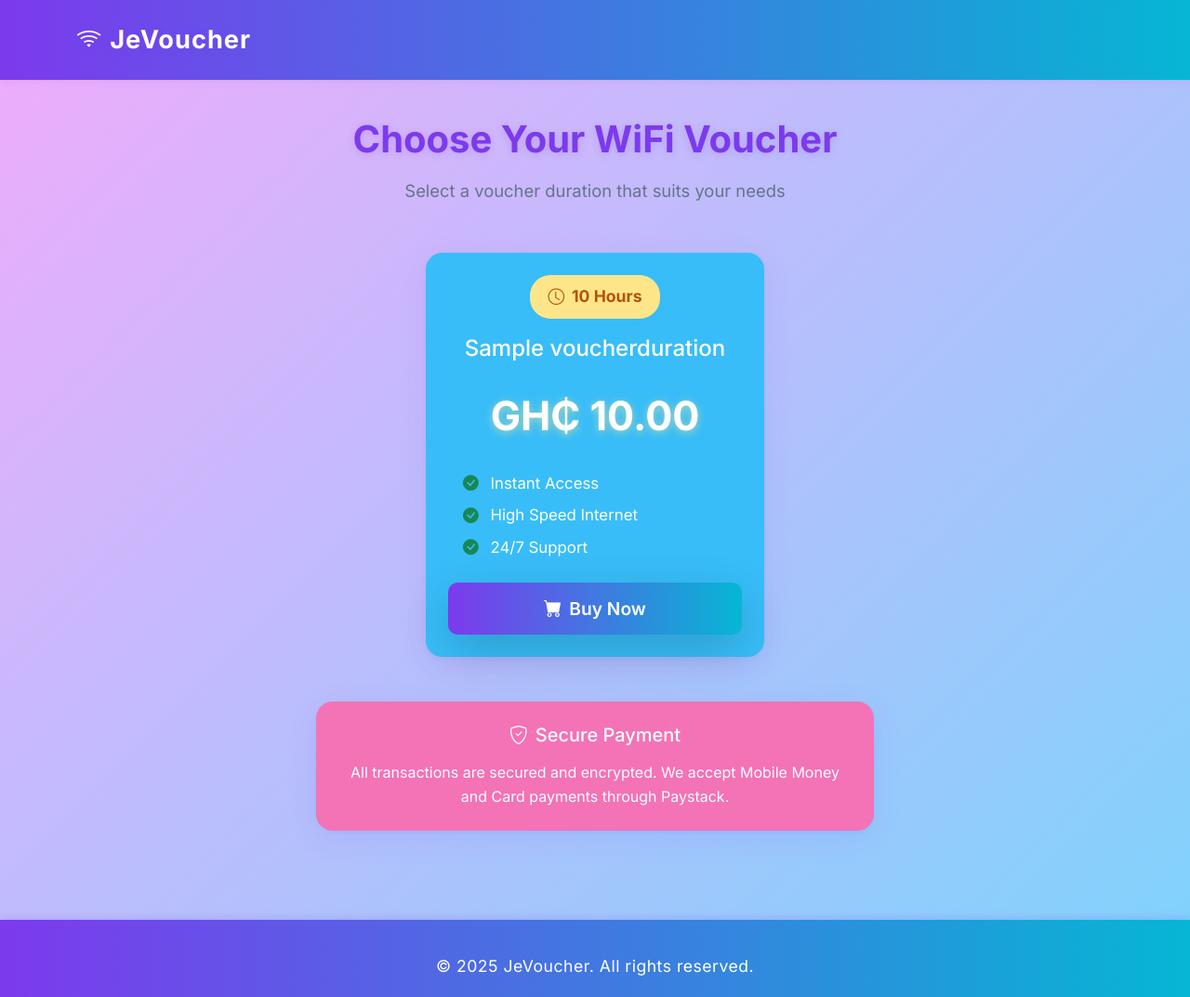
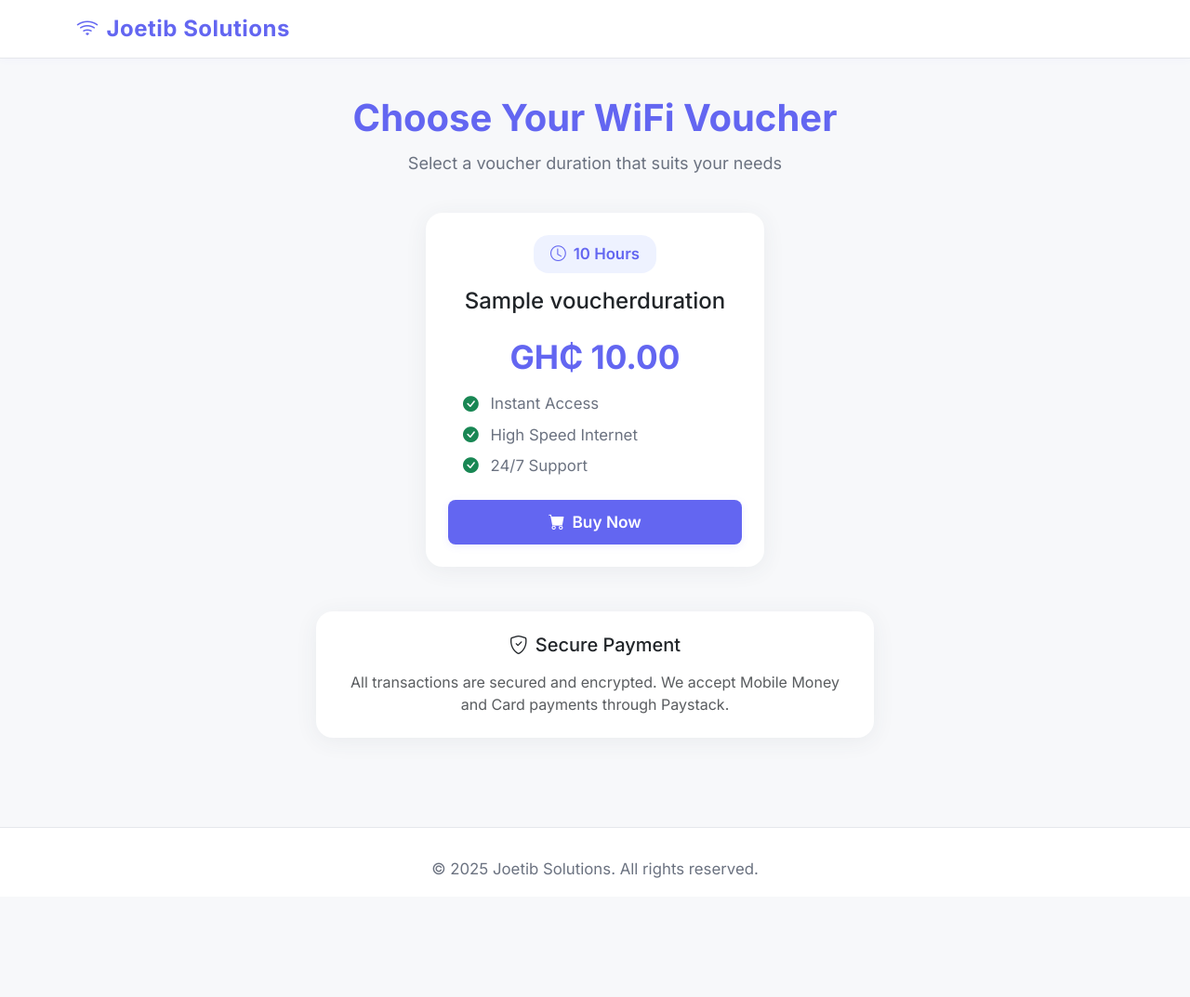
Before and after one commit to Joetib/jevoucher, a Django app: page /sales/ in a window 1280 px wide. Shown: the whole page at 93% size. After the commit the page ends 945 px from the top, so only its background shows below. Run offline with Django 5.2, Linux system fonts and the light colour scheme; tables that the repository leaves empty hold one stand-in row (values such as "Sample post"); some libraries are stand-ins or nearby versions.

```diff
--- a/sales/templates/sales/base.html
+++ b/sales/templates/sales/base.html
@@ -4,177 +4,161 @@
 <head>
     <meta charset="UTF-8">
     <meta name="viewport" content="width=device-width, initial-scale=1.0">
-    <title>{% block title %}JeVoucher - WiFi Vouchers{% endblock %}</title>
+    <title>{% block title %}Joetib Solutions - WiFi Vouchers{% endblock %}</title>
     <!-- Bootstrap CSS -->
     <link href="https://cdn.jsdelivr.net/npm/bootstrap@5.3.0/dist/css/bootstrap.min.css" rel="stylesheet">
     <!-- Bootstrap Icons -->
     <link rel="stylesheet" href="https://cdn.jsdelivr.net/npm/bootstrap-icons@1.11.0/font/bootstrap-icons.css">
     <!-- Google Fonts -->
     <link href="https://fonts.googleapis.com/css2?family=Inter:wght@400;500;600;700&display=swap" rel="stylesheet">
-    <!-- Custom CSS -->
     <style>
         :root {
-            --primary-color: #7c3aed;
-            --primary-gradient: linear-gradient(90deg, #7c3aed 0%, #06b6d4 100%);
-            --secondary-color: #f59e42;
-            --success-color: #22c55e;
-            --warning-color: #fbbf24;
-            --danger-color: #ef4444;
-            --background-gradient: linear-gradient(135deg, #f0abfc 0%, #7dd3fc 100%);
-            --background-color: #f8fafc;
-            --card-background: #ffffffcc;
-            --text-primary: #1e293b;
-            --text-secondary: #64748b;
-            --accent-pink: #f472b6;
-            --accent-yellow: #fde68a;
-            --accent-blue: #38bdf8;
+            --accent: #6366f1;
+            --accent-hover: #4338ca;
+            --accent-light: #eef2ff;
+            --neutral-bg: #f7f8fa;
+            --card-bg: #fff;
+            --border: #e5e7eb;
+            --text-main: #22223b;
+            --text-muted: #6b7280;
+            --success: #22c55e;
+            --danger: #ef4444;
         }
 
+        html,
         body {
             font-family: 'Inter', sans-serif;
-            background: var(--background-gradient);
-            color: var(--text-primary);
+            background: var(--neutral-bg);
+            color: var(--text-main);
             min-height: 100vh;
-            line-height: 1.6;
         }
 
         .navbar {
-            background: var(--primary-gradient);
-            box-shadow: 0 2px 8px rgba(124, 58, 237, 0.08);
-            padding: 1rem 0;
+            background: var(--card-bg);
+            border-bottom: 1px solid var(--border);
+            box-shadow: 0 2px 8px 0 rgba(99, 102, 241, 0.03);
         }
 
         .navbar-brand {
             font-weight: 700;
-            font-size: 1.7rem;
-            color: white !important;
-            letter-spacing: 1px;
-            text-shadow: 0 2px 8px #7c3aed33;
+            font-size: 1.5rem;
+            color: var(--accent) !important;
+            letter-spacing: 0.5px;
         }
 
         .card {
             border: none;
             border-radius: 18px;
-            box-shadow: 0 8px 32px 0 rgba(124, 58, 237, 0.10), 0 1.5px 4px 0 rgba(6, 182, 212, 0.10);
-            background: var(--card-background);
-            transition: transform 0.2s, box-shadow 0.2s;
+            background: var(--card-bg);
+            box-shadow: 0 4px 24px 0 rgba(60, 72, 88, 0.07);
+            transition: box-shadow 0.2s, transform 0.2s;
         }
 
         .card:hover {
-            transform: translateY(-7px) scale(1.03);
-            box-shadow: 0 16px 40px 0 rgba(124, 58, 237, 0.18), 0 2px 8px 0 rgba(6, 182, 212, 0.12);
+            box-shadow: 0 8px 32px 0 rgba(99, 102, 241, 0.10);
+            transform: translateY(-2px) scale(1.01);
         }
 
         .btn {
-            padding: 0.85rem 1.7rem;
+            border-radius: 8px;
             font-weight: 600;
-            border-radius: 10px;
-            transition: all 0.2s;
-            font-size: 1.1rem;
+            font-size: 1.08rem;
+            padding: 0.7rem 1.5rem;
+            transition: background 0.2s, color 0.2s, box-shadow 0.2s;
         }
 
         .btn-primary {
-            background: var(--primary-gradient);
+            background: var(--accent);
             border: none;
             color: #fff;
-            box-shadow: 0 2px 8px #7c3aed33;
+            box-shadow: 0 2px 8px #6366f11a;
         }
 
-        .btn-primary:hover {
-            background: linear-gradient(90deg, #06b6d4 0%, #7c3aed 100%);
+        .btn-primary:hover,
+        .btn-primary:focus {
+            background: var(--accent-hover);
             color: #fff;
-            transform: translateY(-2px) scale(1.04);
         }
 
         .btn-outline-secondary {
-            color: var(--primary-color);
-            border-color: var(--primary-color);
+            color: var(--accent);
+            border: 1.5px solid var(--accent);
             background: #fff;
         }
 
-        .btn-outline-secondary:hover {
-            background: var(--primary-gradient);
-            color: #fff;
-            border: none;
+        .btn-outline-secondary:hover,
+        .btn-outline-secondary:focus {
+            background: var(--accent-light);
+            color: var(--accent-hover);
+            border-color: var(--accent-hover);
         }
 
         .form-control {
-            padding: 0.85rem 1.1rem;
-            border-radius: 10px;
-            border: 1.5px solid #e2e8f0;
-            font-size: 1.08rem;
+            border-radius: 8px;
+            border: 1.5px solid var(--border);
+            font-size: 1.05rem;
+            padding: 0.7rem 1.1rem;
         }
 
         .form-control:focus {
-            border-color: var(--primary-color);
-            box-shadow: 0 0 0 3px #7c3aed22;
+            border-color: var(--accent);
+            box-shadow: 0 0 0 2px #6366f122;
         }
 
         .alert {
-            border-radius: 10px;
+            border-radius: 8px;
             border: none;
-            padding: 1.1rem;
+            padding: 1.1rem 1.2rem;
+            font-size: 1.05rem;
         }
 
         .footer {
-            background: var(--primary-gradient);
-            color: #fff;
-            padding: 2.2rem 0 1.2rem 0;
+            background: #fff;
+            color: var(--text-muted);
+            border-top: 1px solid var(--border);
+            padding: 2rem 0 1rem 0;
             margin-top: 4rem;
-            box-shadow: 0 -2px 8px #7c3aed33;
+            font-size: 1.05rem;
         }
 
-        .footer p {
-            font-size: 1.1rem;
-            letter-spacing: 0.5px;
+        .price-tag {
+            font-size: 2.2rem;
+            font-weight: 700;
+            color: var(--accent);
+            margin: 1.2rem 0 0.7rem 0;
         }
 
-        /* Price tag styling */
-        .price-tag {
-            font-size: 2.7rem;
-            font-weight: 800;
-            color: var(--accent-pink);
-            margin: 1.5rem 0;
-            text-shadow: 0 2px 8px #f472b633;
+        .duration-badge {
+            background: var(--accent-light);
+            color: var(--accent);
+            padding: 0.5rem 1.1rem;
+            border-radius: 16px;
+            font-weight: 600;
+            font-size: 1.05rem;
+            margin-bottom: 1rem;
+            display: inline-block;
         }
 
-        /* Duration badge */
-        .duration-badge {
-            background: var(--accent-blue);
-            color: #fff;
-            padding: 0.6rem 1.2rem;
-            border-radius: 22px;
-            font-weight: 700;
-            display: inline-block;
-            margin-bottom: 1.1rem;
-            font-size: 1.1rem;
-            box-shadow: 0 2px 8px #38bdf833;
-        }
-
-        /* Container padding */
         .main-container {
             padding: 2.5rem 0 2rem 0;
         }
 
-        /* Page headers */
         .page-header {
             text-align: center;
-            margin-bottom: 3.2rem;
+            margin-bottom: 2.5rem;
         }
 
         .page-header h1 {
-            font-weight: 800;
-            color: var(--primary-color);
-            margin-bottom: 1.1rem;
-            text-shadow: 0 2px 8px #7c3aed33;
+            font-weight: 700;
+            color: var(--accent);
+            margin-bottom: 0.7rem;
         }
 
         .page-header p {
-            color: var(--text-secondary);
-            font-size: 1.15rem;
+            color: var(--text-muted);
+            font-size: 1.13rem;
         }
 
-        /* Loading spinner */
         .spinner-overlay {
             position: fixed;
             top: 0;
@@ -193,20 +177,14 @@
             height: 3rem;
         }
 
-        /* Vibrant accent backgrounds */
-        .accent-bg-pink {
-            background: var(--accent-pink) !important;
-            color: #fff !important;
-        }
+        @media (max-width: 600px) {
+            .main-container {
+                padding: 1.2rem 0 1rem 0;
+            }
 
-        .accent-bg-yellow {
-            background: var(--accent-yellow) !important;
-            color: #b45309 !important;
-        }
-
-        .accent-bg-blue {
-            background: var(--accent-blue) !important;
-            color: #fff !important;
+            .card {
+                border-radius: 12px;
+            }
         }
     </style>
     {% block extra_css %}{% endblock %}
@@ -220,10 +198,10 @@
         </div>
     </div>
 
-    <nav class="navbar navbar-expand-lg navbar-dark">
+    <nav class="navbar navbar-expand-lg navbar-light">
         <div class="container">
             <a class="navbar-brand" href="{% url 'sales:voucher_list' %}">
-                <i class="bi bi-wifi me-2"></i>JeVoucher
+                <i class="bi bi-wifi me-2"></i>Joetib Solutions
             </a>
         </div>
     </nav>
@@ -243,7 +221,7 @@
 
     <footer class="footer">
         <div class="container text-center">
-            <p class="mb-0">&copy; {% now "Y" %} JeVoucher. All rights reserved.</p>
+            <p class="mb-0">&copy; {% now "Y" %} Joetib Solutions. All rights reserved.</p>
         </div>
     </footer>
 
--- a/sales/templates/sales/voucher_duration_list.html
+++ b/sales/templates/sales/voucher_duration_list.html
@@ -11,31 +11,29 @@
 <div class="row row-cols-1 row-cols-md-3 g-4 justify-content-center">
     {% for duration in durations %}
     <div class="col">
-        <div class="card h-100 accent-bg-blue">
+        <div class="card h-100">
             <div class="card-body text-center p-4">
-                <div class="duration-badge accent-bg-yellow text-dark">
+                <div class="duration-badge">
                     <i class="bi bi-clock me-2"></i>{{ duration.duration_hours }} Hours
                 </div>
-                <h4 class="card-title mb-3 text-white">{{ duration.name }}</h4>
-                <div class="price-tag" style="color: #fff; text-shadow: 0 2px 8px #fde68a99;">
-                    GH₵ {{ duration.price }}
-                </div>
+                <h4 class="card-title mb-3">{{ duration.name }}</h4>
+                <div class="price-tag">GH₵ {{ duration.price }}</div>
                 <div class="features mb-4">
                     <div class="feature-item">
                         <i class="bi bi-check-circle-fill text-success me-2"></i>
-                        <span class="text-white">Instant Access</span>
+                        Instant Access
                     </div>
                     <div class="feature-item">
                         <i class="bi bi-check-circle-fill text-success me-2"></i>
-                        <span class="text-white">High Speed Internet</span>
+                        High Speed Internet
                     </div>
                     <div class="feature-item">
                         <i class="bi bi-check-circle-fill text-success me-2"></i>
-                        <span class="text-white">24/7 Support</span>
+                        24/7 Support
                     </div>
                 </div>
                 <a href="{% url 'sales:initiate_payment' %}?duration={{ duration.id }}"
-                    class="btn btn-primary btn-lg w-100 shadow-lg" style="font-size:1.2rem;">
+                    class="btn btn-primary btn-lg w-100">
                     <i class="bi bi-cart-fill me-2"></i>Buy Now
                 </a>
             </div>
@@ -43,7 +41,7 @@
     </div>
     {% empty %}
     <div class="col-12">
-        <div class="alert alert-info text-center accent-bg-yellow">
+        <div class="alert alert-info text-center">
             <i class="bi bi-info-circle-fill me-2"></i>
             No vouchers are currently available. Please check back later.
         </div>
@@ -53,9 +51,9 @@
 
 {% if durations %}
 <div class="text-center mt-5">
-    <div class="card p-4 mx-auto accent-bg-pink" style="max-width: 600px;">
-        <h5 class="mb-3 text-white"><i class="bi bi-shield-check me-2"></i>Secure Payment</h5>
-        <p class="text-white mb-0">
+    <div class="card p-4 mx-auto" style="max-width: 600px;">
+        <h5 class="mb-3"><i class="bi bi-shield-check me-2"></i>Secure Payment</h5>
+        <p class="text-muted mb-0">
             All transactions are secured and encrypted. We accept Mobile Money and Card payments through Paystack.
         </p>
     </div>
@@ -67,7 +65,7 @@
 <style>
     .feature-item {
         margin-bottom: 0.5rem;
-        color: #fff;
+        color: var(--text-muted);
         font-size: 1.05rem;
     }
 
--- a/sales/views.py
+++ b/sales/views.py
@@ -94,7 +94,8 @@ class VerifyPaymentView(TemplateView):
 
         # TODO: Verify payment with Paystack
         # This is a placeholder - implement actual Paystack verification
-        payment_verified = True  # Replace with actual verification
+
+        payment_verified = transaction.verify_payment()
 
         if payment_verified:
             transaction.status = "successful"
```
Also changed, not shown: sales/models.py (+16 -0 lines), sales/paystack.py (added, +30 -0 lines), sales/templates/sales/initiate_payment.html (+6 -6 lines), sales/templates/sales/payment_verification.html (+19 -20 lines).
